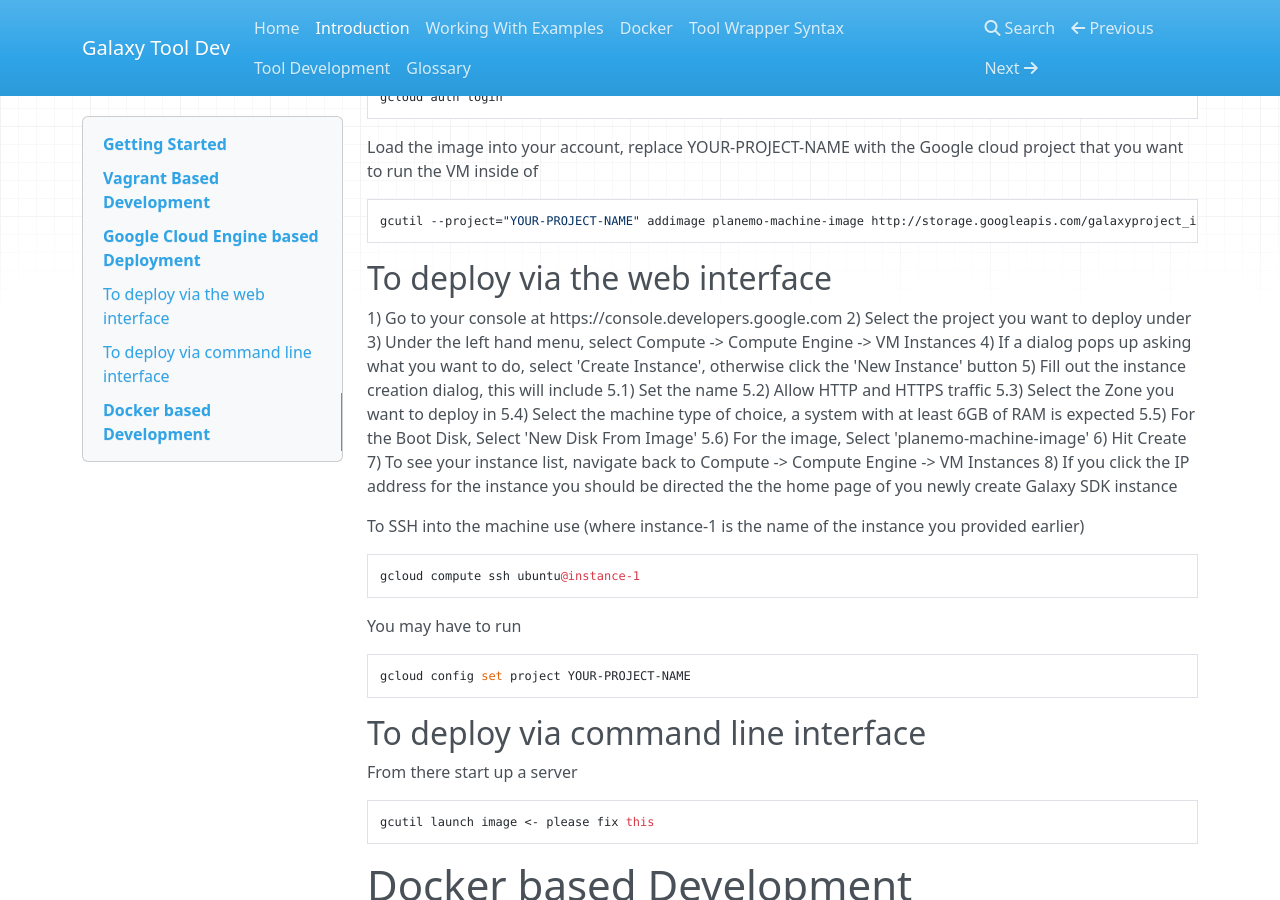
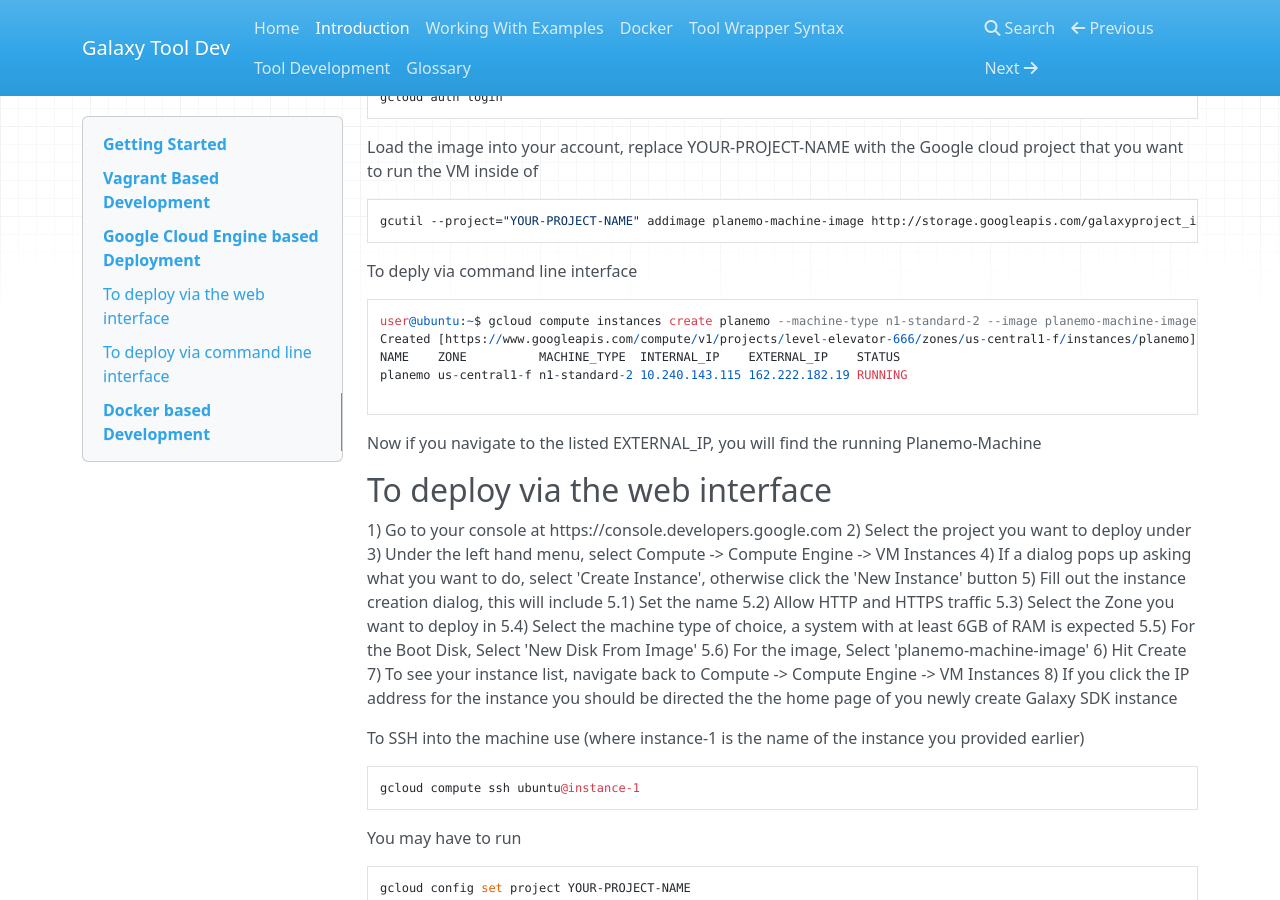
Before and after one commit to kellrott/galaxy-tooldev-docs, an MkDocs documentation site: the page built from docs/01_Introduction.md, in a window 1280 px wide and 900 px high, scrolled down 1634 px. Built offline with MkDocs 1.6.1, drawn with Linux system fonts in a browser that asks for light colours; nearby versions of some CDN libraries; old or Windows-style settings are respelled for this version of MkDocs.

Commit message:
Adding instructions to launch via command line in GCE

````diff
--- a/docs/01_Introduction.md
+++ b/docs/01_Introduction.md
@@ -97,6 +97,18 @@ that you want to run the VM inside of
 gcutil --project="YOUR-PROJECT-NAME" addimage planemo-machine-image http://storage.googleapis.com/galaxyproject_images/planemo_machine.image.tar.gz
 ```
 
+To deply via command line interface
+```
+user@ubuntu:~$ gcloud compute instances create planemo --machine-type n1-standard-2 --image planemo-machine-image --zone us-central1-f --tags http-server
+Created [https://www.googleapis.com/compute/v1/projects/level-elevator-666/zones/us-central1-f/instances/planemo].
+NAME    ZONE          MACHINE_TYPE  INTERNAL_IP    EXTERNAL_IP    STATUS
+planemo us-central1-f n1-standard-2 10.240.143.115 162.222.182.19 RUNNING
+
+```
+
+Now if you navigate to the listed EXTERNAL_IP, you will find the running Planemo-Machine
+
+
 To deploy via the web interface
 -------------------------------
 1) Go to your console at https://console.developers.google.com
````
